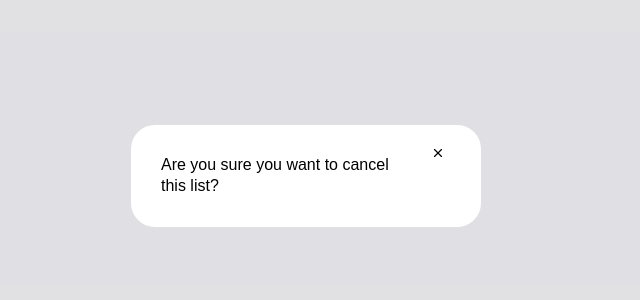
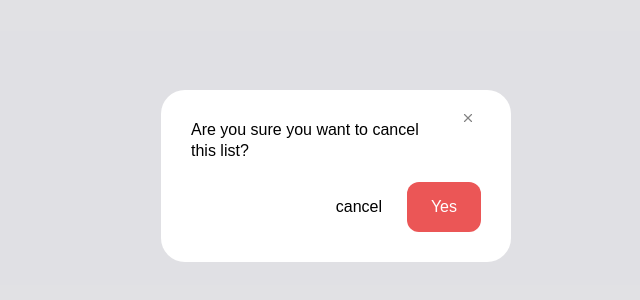
Before and after one commit to barbaraperic/shopping-list, a React (Vite) app: page / in a window 1280 px wide. Shown: the part 224-524 px from the top of the page, without its empty margins (304-944 px from the left). Built offline with nearby package versions, Linux system fonts and the light colour scheme.

Commit message:
added reach dialog

```diff
--- a/package.json
+++ b/package.json
@@ -22,6 +22,7 @@
     "prettier": "^2.3.1"
   },
   "dependencies": {
+    "@reach/dialog": "^0.15.0",
     "feather-icons": "^4.28.0",
     "react": "^17.0.2",
     "react-dom": "^17.0.1",
--- a/src/components/Button/DefaultButton.js
+++ b/src/components/Button/DefaultButton.js
@@ -57,13 +57,10 @@ const DisabledButton = styled(ButtonBase)`
   background-color: ${COLORS.gray700};
 `
 
-
-
 const GhostButton = styled(ButtonBase)`
   width: 76px;
   padding: 4px 8px;
   border-radius: 8px;
-  font-size: 12px;
   display: flex;
   align-items: center;
   justify-content: center;
--- a/src/components/Modal/index.js
+++ b/src/components/Modal/index.js
@@ -9,16 +9,16 @@ const Modal = ({ title, children }) => {
         <Header>
           <Title>{title}</Title>
           <CloseButton>
-            <Icon id="remove" size={14}/>
+            <StyledIcon id="remove" size={14}/>
             <VisuallyHidden>
               Dismiss modal
             </VisuallyHidden>
           </CloseButton>
         </Header>
-      </Content>
       <ChildWrapper>
         {children}
       </ChildWrapper>
+      </Content>
     </Overlay>
   )
 }
@@ -39,6 +39,7 @@ const Content = styled.div`
   background-color: white;
   width: 350px;
   padding: 30px;
+  padding-bottom: 10px;
   border-radius: 24px;
 `
 
@@ -47,6 +48,15 @@ const Header = styled.div`
   align-items: center;
   justify-content: space-between;
   position: relative;
+`
+
+const StyledIcon = styled(Icon)`
+  cursor: pointer;
+  color: ${COLORS.gray500};
+
+  &:hover {
+    color: black;
+  }
 `
 
 const Title = styled.h3`
@@ -75,7 +85,15 @@ const VisuallyHidden = styled.span`
 `
 
 const ChildWrapper = styled.div`
-  padding: 30px;
+  padding: 20px 0;
+  display: flex;
+  justify-content: flex-end;
+
+  > * {
+    &:first-child {
+      margin-right: 10px;
+    }
+  }
 `
 
 export default Modal
--- a/src/pages/Home.js
+++ b/src/pages/Home.js
@@ -1,10 +1,16 @@
 import styled from 'styled-components';
 import Modal from '../components/Modal'
+import { Button } from '../components/Button'
 
 const Home = () => {
   return (
     <Wrapper>
-      <Modal title="Are you sure you want to cancel this list?"/>
+      <Modal title="Are you sure you want to cancel this list?">
+        <>
+          <Button variant="ghost">cancel</Button>
+          <Button variant="warning">Yes</Button>
+        </>
+      </Modal>
     </Wrapper>
   )
 }
```
Also changed, not shown: 1 other file (tests, documents, lock files or other folders).
